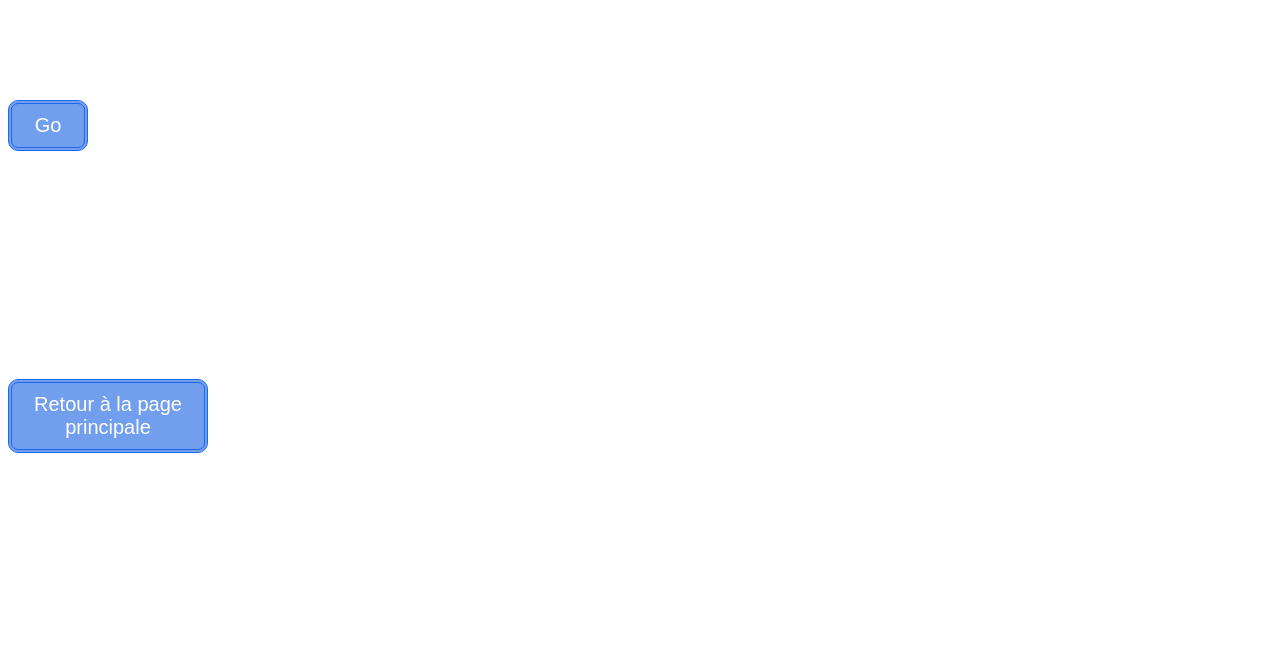
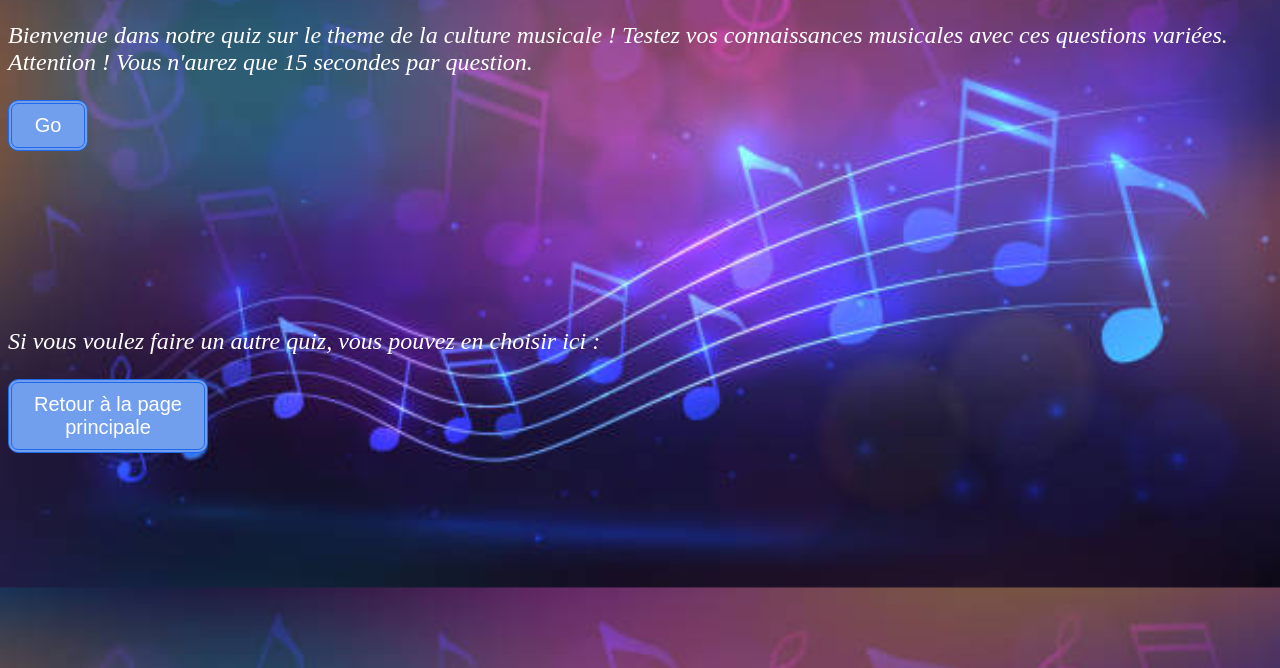
Before and after one commit to cherifa2001/My-first-HTML-page, a plain HTML site: page Chant.html in a window 1280 px wide. Shown: the part 132-800 px from the top of the page. Drawn offline with Linux system fonts and the light colour scheme.

Commit message:
✅ modification du programme

```diff
--- a/Chant.html
+++ b/Chant.html
@@ -6,7 +6,7 @@
         <meta charset="utf-8">
     </head>
 
-<body style="background-image: url(image/fe_chant.jpg); background-size: 100%;">
+<body style="background-image: url(fe_chant.jpg); background-size: 100%;">
     <h1 class="titre">Culture musicale</h1>
 
     <div id="go">
```
